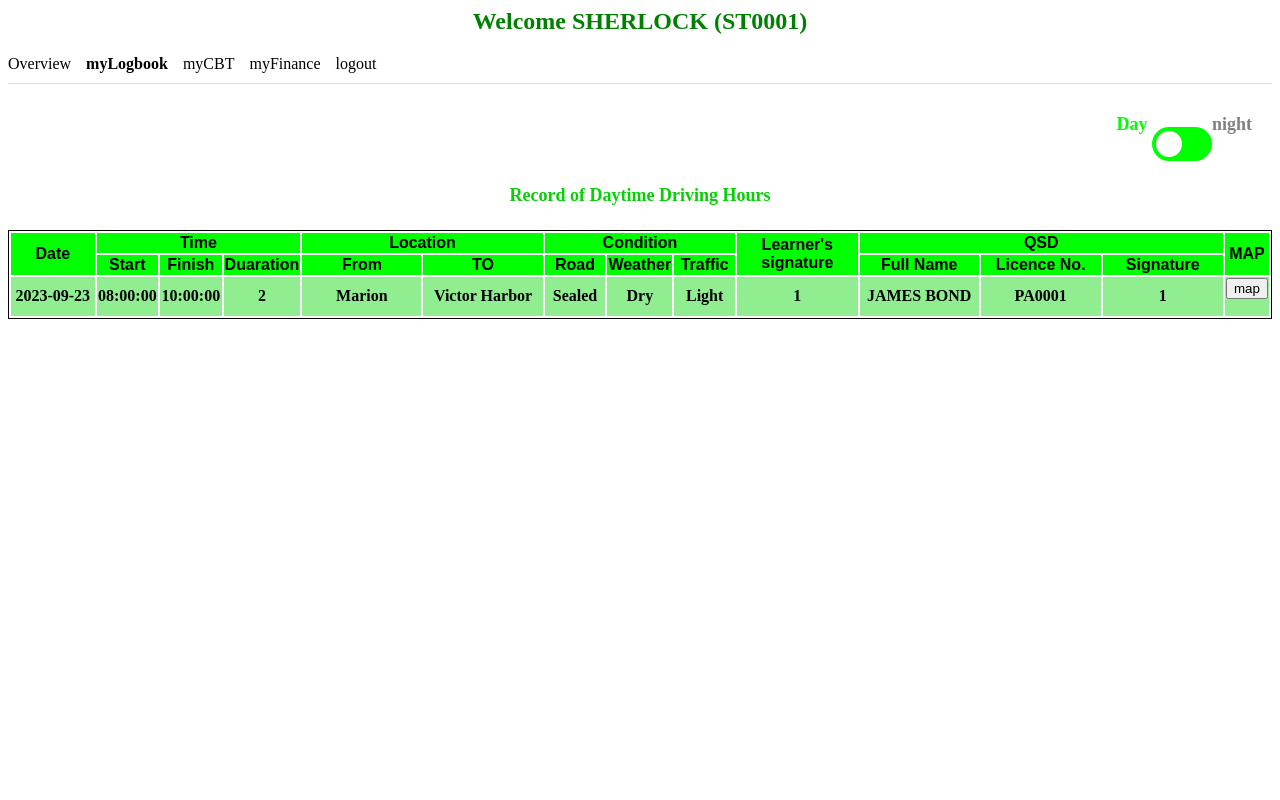
After one commit to au-GCMG/TLDR, a PHP site: page /MyLogbookD.php in a window 1280 px wide. The commit adds this page. Run offline with PHP 8.4, Linux system fonts and the light colour scheme; a user stored in the database is signed in; data comes from the database, SQL or seed files in the repository; a stand-in replaces the project's code that opens the database connection; lists and menus that the app fills with data are empty.

Commit message:
shansong-student-logbook

```diff
--- /dev/null
+++ b/MyLogbookD.php
@@ -0,0 +1,99 @@
+<html lang="en">
+  <head>
+    <meta charset="utf-8" />
+    <meta name="author" content="Shansong Huang" />
+    <meta name="description" content="TLDR student" />
+    <link rel = "stylesheet", type="text/css", href="styles/student.css">
+    <link rel = "stylesheet", type="text/css", href="styles/logbookD.css">
+    <script src="scripts/studentMenu.js" defer></script>
+    <script src = "scripts/valid.js" defer></script>
+    <title>Student</title>
+  </head>
+  <body>
+    <?php
+        session_start();
+        $email = $_SESSION['email'];
+        require_once "inc/dbconn.inc.php";
+        $sql = "SELECT * FROM User where email = '{$email}'";
+        $result = mysqli_query($conn, $sql);
+        $licence = "";
+        $firstname = "";
+        if($result)
+        {
+          if(mysqli_num_rows($result) > 0)
+          {
+            $row = mysqli_fetch_assoc($result);
+            $licence = $row['licence'];
+            $firstname = $row['firstname'];
+            echo "<h2>Welcome $firstname ($licence)</h2>";
+            require_once "inc/menu.inc.php";
+          }
+        }
+        mysqli_free_result($result);
+        mysqli_close($conn);
+        $totalCompleted = "2000";
+        $daytimeCompleted = "1000";
+        $nighttimeCompleted = "233";
+    ?>
+    <div id = 'mylogbook'>
+        <div id = "switchArea">
+          <a style = "color:lime">Day</a>
+          <label class = "switch">
+            <input type = "checkbox" onchange="changeDaytime()">
+            <span class = "slider round"></span>
+          </label><a style = "color: gray">night</a>
+        </div>
+        <h4>Record of Daytime Driving Hours</h4>
+        <table id = 'greenRecord'>
+          <thead>
+            <tr>
+              <th style = "width: 7%" rowspan="2">Date</th>
+              <th style = "width: 18%"colspan="3">Time</th>
+              <th style = "width: 18%"colspan="2">Location</th>
+              <th style = "width: 18%"colspan="3">Condition</th>
+              <th style = "width: 8%"rowspan="2">Learner's signature</th>
+              <th style = "width: 25%"colspan="3">QSD</th>
+              <th style = "width: 10%"rowspan="2">MAP</th>
+            </tr>
+            <tr>
+              <th style = "width: 5%">Start</th>
+              <th style = "width: 5%">Finish</th>
+              <th style = "width: 5%">Duaration</th>
+              <th style = "width: 10%">From</th>
+              <th style = "width: 10%">TO</th>
+              <th style = "width: 5%">Road</th>
+              <th style = "width: 5%">Weather</th>
+              <th style = "width: 5%">Traffic</th>
+              <th style = "width: 10%">Full Name</th>
+              <th style = "width: 10%">Licence No.</th>
+              <th style = "width: 10%">Signature</th>
+            </tr>
+          </thead>
+        <tbody>
+            <tr>
+              <th style = "width: 7%">2023-09-23</th>
+              <th style = "width: 5%">08:00:00</th>
+              <th style = "width: 5%">10:00:00</th>
+              <th style = "width: 5%">2</th>
+              <th style = "width: 10%">Marion</th>
+              <th style = "width: 10%">Victor Harbor</th>
+              <th style = "width: 5%">Sealed</th>
+              <th style = "width: 5%">Dry</th>
+              <th style = "width: 5%">Light</th>
+              <th style = "width: 10%">1</th>
+              <th style = "width: 10%">JAMES BOND</th>
+              <th style = "width: 10%">PA0001</th>
+              <th style = "width: 10%">1</th>
+              <th style = "width: 10%">
+                <form name = "map" action="map.php" method="get" target="_blank">
+                  <input type = "hidden" name = "foldname" value="202309230800">
+                  <input type = "submit" value="map">
+                </form>
+              </th>
+            </tr>
+        </tbody>
+        </table>
+    </div>
+
+  </body>
+</html>
--- a/inc/menu.inc.php
+++ b/inc/menu.inc.php
@@ -1,8 +1,9 @@
 <div id = menuBlock>
     <ul id="menu">
         <li><a href="student.php">Overview</a></li>
-        <li><a href="MyLogbook.php">MyLogbook</a></li>
-        <li><a href="MyCBT/S.php">MyCBT/S</a></li>
-        <li><a href="MyFinance.php">MyFinance</a></li>
+        <li><a href="MyLogbookD.php">myLogbook</a></li>
+        <li><a href="MyCBT.php">myCBT</a></li>
+        <li><a href="MyFinance.php">myFinance</a></li>
+        <li><a href="login.html">logout</a></li>
     </ul>
 </div>
--- /dev/null
+++ b/map.php
@@ -0,0 +1,4 @@
+<?php
+    $foldname = $_GET["foldname"];
+    echo $foldname;
+?>
--- a/scripts/valid.js
+++ b/scripts/valid.js
@@ -12,3 +12,20 @@ function passwordValidate()
         document.getElementById("repasswordT").focus();
     }
 }
+
+function changeDaytime()
+{
+    self.location = "MyLogbookN.php";
+}
+function changeNighttime()
+{
+    self.location = "MyLogbookD.php";
+}
+
+function setNightMenuActive()
+{
+    const menu = document.querySelectorAll("#menu a");
+    menu[1].classList.add("selected");
+}
+
+setNightMenuActive();
--- /dev/null
+++ b/styles/logbookD.css
@@ -0,0 +1,94 @@
+h4{
+    text-align: center;
+    color: rgb(7, 207, 7);
+}
+
+
+#mylogbook{
+    text-align:center;
+    color: black;
+    font-weight: bold;
+    font-size:large;
+}
+
+ table#greenRecord{
+    width:  100%;
+    font-family: Arial, Helvetica, sans-serif;
+    border: 1px solid black;
+    text-align: center;
+    display: inline-block;
+}
+table#greenRecord thead{
+    border: 1px solid black;
+    background-color: lime;
+    width: 100%;
+    /*display: inline-block;*/
+}
+
+table#greenRecord tbody{
+    border: 1px solid black;
+    background-color: lightgreen;
+    width: 100%;
+    font-family: 'Times New Roman', Times, serif;
+    font-weight: lighter;
+    font-size:medium;
+    /*display: inline-block;*/
+}
+
+/*slider switch button(day)*/
+#switchArea{
+    text-align: right;
+    margin-right: 20px;
+    margin-bottom: 0px;
+    margin-top: 0px;
+}
+.switch{
+    position: relative;
+    display: inline-block;
+    width: 60px;
+    height: 34px;
+}
+.switch input{
+    opacity: 0;
+    width: 0;
+    height: 0;
+}
+.slider{
+    position: absolute;
+    cursor: pointer;
+    top:0;
+    left: 0;
+    right: 0;
+    bottom: 0;
+    background-color: lime;
+    -webkit-transition: .4s;
+    transition: .4s;
+}
+.slider::before{
+    position: absolute;
+    content: "";
+    height: 26px;
+    width: 26px;
+    left: 4px;
+    bottom: 4px;
+    background-color: white;
+    -webkit-transition: .4s;
+    transition: .4s;
+}
+input:checked + .slider{
+    background-color: gray;
+}
+input:focus + .slider{
+    box-shadow: 0 0 1px #2196F3;
+}
+input:checked + .slider::before{
+    -webkit-transform: translateX(26px);
+    -ms-transform: translateX(26px);
+    transform: translateX(26px);
+}
+.slider.round{
+    border-radius: 30px;
+}
+.slider.round::before{
+    border-radius: 50%;
+}
--- a/styles/student.css
+++ b/styles/student.css
@@ -1,6 +1,11 @@
 h2{
     text-align: center;
     color: green;
+}
+
+h4{
+    text-align: center;
+    color: rgb(7, 207, 7);
 }
 
 #menuBlock{
@@ -59,7 +64,7 @@ h2{
 table#green{
     width:  50%;
     font-family: Arial, Helvetica, sans-serif;
-    border: 3px solid black;
+    border: 2px solid black;
     text-align: center;
     display: inline-block;
 }
@@ -79,3 +84,9 @@ table#green th.next{
     background-color: grey;
     width: 45%;
 }
+ #progress{
+    display: inline-block;
+    text-align:left;
+    font-weight: normal;
+    font-size:medium;
+ }
```
Also changed, not shown: MyCBT.php (added, +39 -0 lines), MyFinance.php (added, +39 -0 lines), MyLogbookN.php (added, +79 -0 lines), inc/student-overview.php (added, +65 -0 lines), student.php (+27 -8 lines), styles/logbookN.css (added, +84 -0 lines), scripts/studentMenu.js (line endings or trailing spaces).
